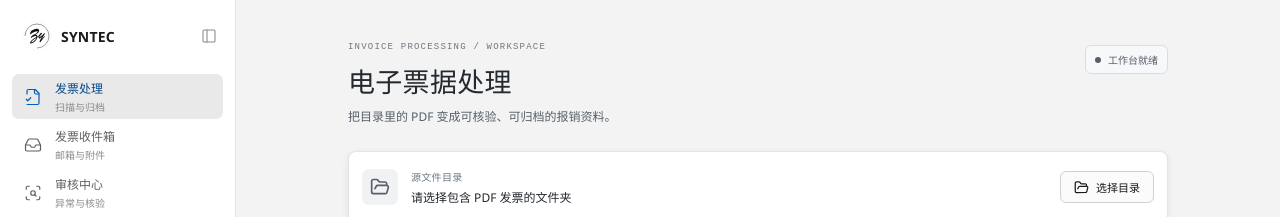
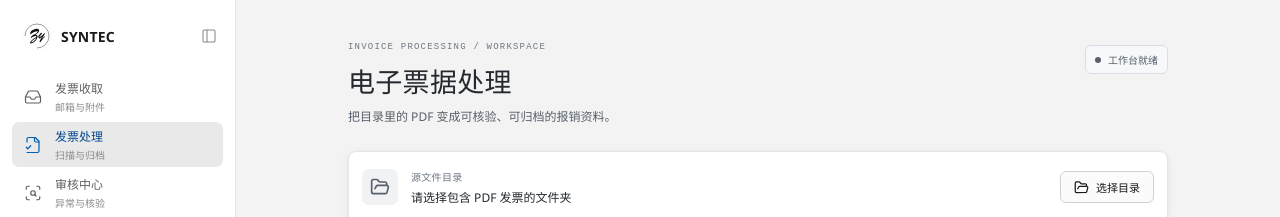
Before and after one commit to SYNTEC-40101720/Automated-invoice-processing, a React (Vite) app in the folder web/: page / in a window 1280 px wide. Shown: the top 217 px of the page. Built offline with nearby package versions, Linux system fonts and the light colour scheme; no server answers.

Commit message:
refactor: order invoice workflow navigation

```diff
--- a/web/src/components/Sidebar.tsx
+++ b/web/src/components/Sidebar.tsx
@@ -22,12 +22,6 @@ interface NavigationItem {
 }
 
 const businessItems: NavigationItem[] = [
-  {
-    id: 'inbox',
-    label: '发票收件箱',
-    subtitle: '邮箱与附件',
-    icon: <Inbox size={18} strokeWidth={1.6} />,
-  },
   {
     id: 'audit',
     label: '审核中心',
@@ -100,6 +94,24 @@ export function Sidebar({
             <li>
               <button
                 type="button"
+                className={`sidebar-nav-item${activeView === 'inbox' ? ' is-selected' : ''}`}
+                title="发票收取"
+                aria-label="发票收取"
+                aria-current={activeView === 'inbox' ? 'page' : undefined}
+                onClick={() => openBusinessView('inbox')}
+              >
+                <span className="sidebar-nav-icon"><Inbox size={18} strokeWidth={1.6} /></span>
+                {!sidebarCollapsed && (
+                  <span className="sidebar-nav-text">
+                    <span className="sidebar-nav-title">发票收取</span>
+                    <span className="sidebar-nav-sub">邮箱与附件</span>
+                  </span>
+                )}
+              </button>
+            </li>
+            <li>
+              <button
+                type="button"
                 className={`sidebar-nav-item${activeView === 'processing' ? ' is-selected' : ''}`}
                 title={invoiceTool?.title ?? '发票处理'}
                 aria-label={invoiceTool?.title ?? '发票处理'}
```
